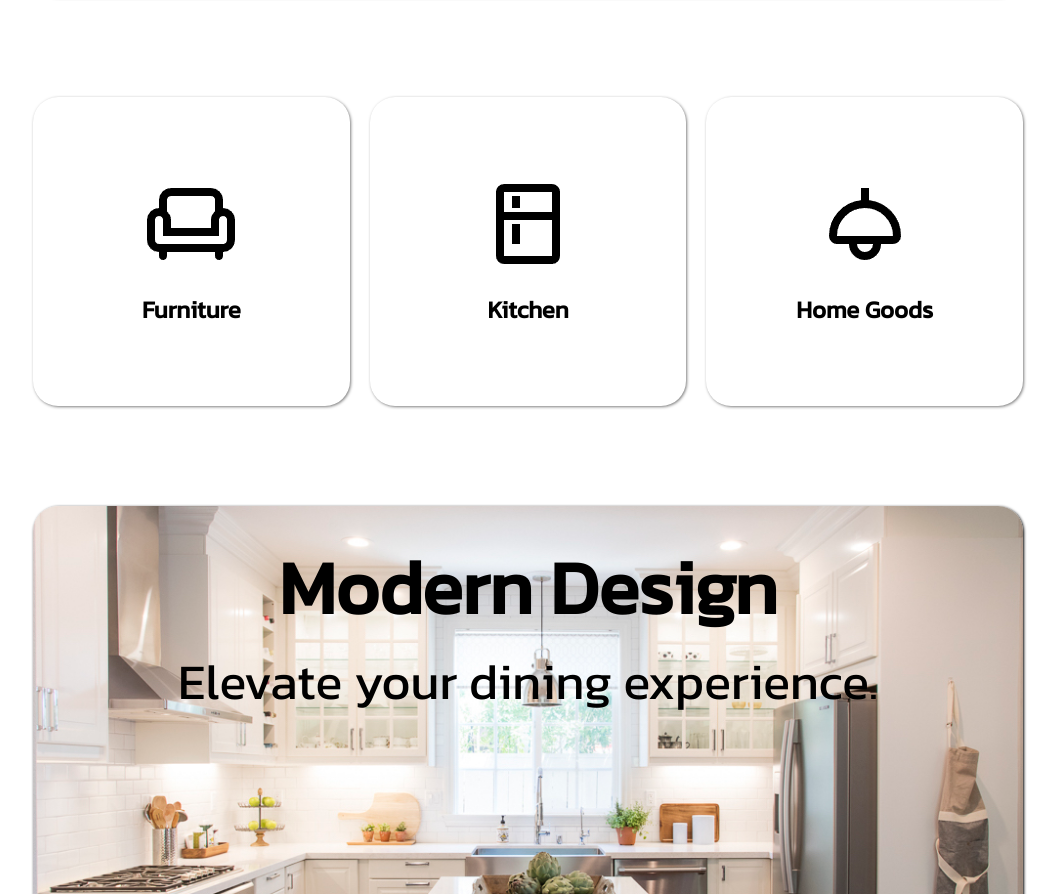
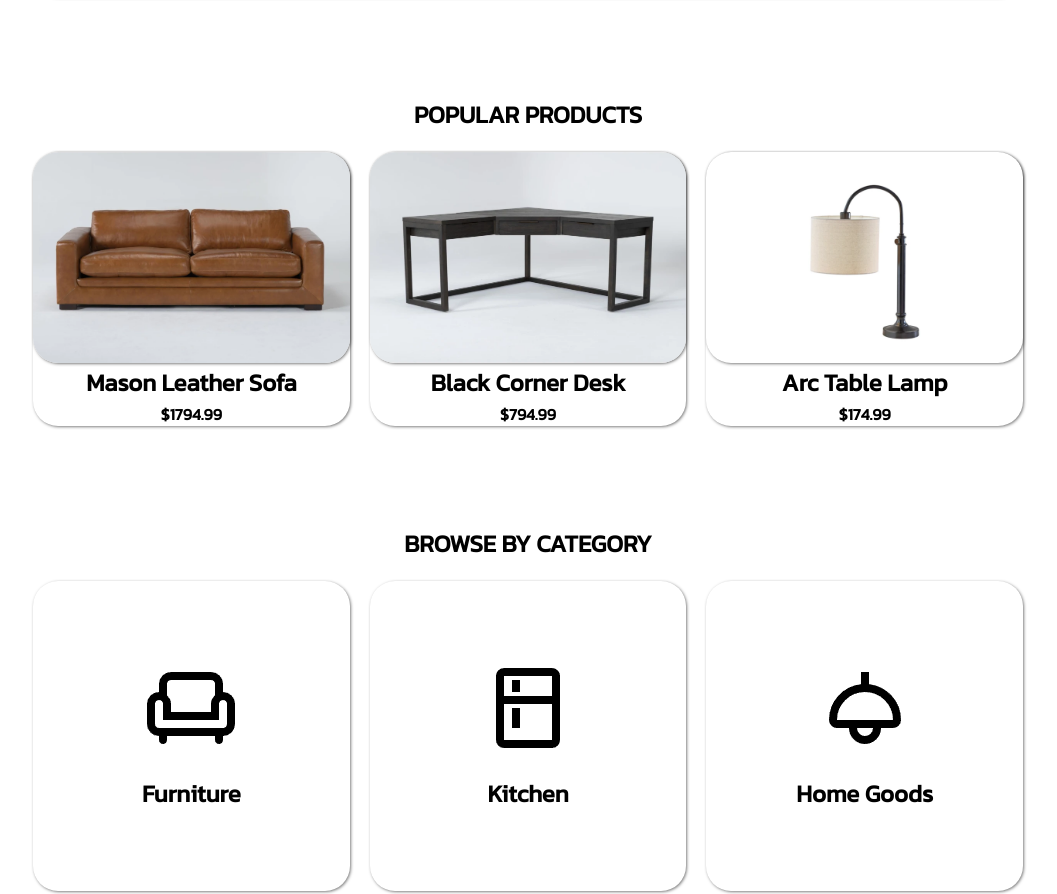
Before and after one commit to MIKNSJ/structure, a plain HTML site: page index.html in a window 1280 px wide. Shown: the part 1550-2444 px from the top of the page, without its empty margins (112-1169 px from the left). Drawn offline with Linux system fonts and the light colour scheme.

Commit message:
product section

```diff
--- a/index.html
+++ b/index.html
@@ -64,11 +64,11 @@
                 </div>
             </div>
 
-            <div id = "mn-br-con04">
+            <div id = "mn-br-con03">
                 <div class = "barrier"></div>
             </div>
 
-            <div id = "mn-hero-con05" class = "container">
+            <div id = "mn-hero-con04" class = "container">
                 <div id = hero class = "hero_">
                     <img src = "assets/hero.png" alt = "hero_pic" id = "hero_pic" class = "hero__pic">
 
@@ -79,11 +79,11 @@
                 </div>
             </div>
 
-            <div id = "mn-br-con06">
+            <div id = "mn-br-con05">
                 <div class = "barrier"></div>
             </div>
 
-            <div id = "mn-feat-con07" class = "container">
+            <div id = "mn-feat-con06" class = "container">
                 <div id = "featured" class = "featured_">
                     <h2 id = "featured_text"> FEATURED PRODUCT </h2>
 
@@ -100,12 +100,45 @@
                 </div>
             </div>
 
-            <div id = "mn-br-con08">
+            <div id = "mn-br-con07">
                 <div class = "barrier"></div>
             </div>
 
-            <div id = "mn-cat-con09" class = "container">
+            <div id = "mn-popular-con08" class = "container">
+                <div id = "popular" class = "popular_">
+                    <h2 id = "popular_text"> POPULAR PRODUCTS </h2>
+
+                    <div id = "popular_items" class = "popular__items">
+                        <a href = "#" id = "pop_prod_01" class = "pop_prod">
+                            <img src = "assets/sofa.png" alt = "sofa" id = "sofa" class = "pop__product_pic">
+                            <h2 id = "pop_prod_01_brand"> Mason Leather Sofa </h2>
+                            <h4 id = "pop_prod_01_price"> $1794.99 </h4>
+                        </a>
+
+                        <a href = "#" id = "pop_prod_02" class = "pop_prod">
+                            <img src = "assets/desk.png" alt = "desk" id = "desk" class = "pop__product_pic">
+                            <h2 id = "pop_prod_02_brand"> Black Corner Desk </h2>
+                            <h4 id = "pop_prod_02_price"> $794.99 </h4>
+                        </a>
+
+                        <a href = "#" id = "pop_prod_03" class = "pop_prod">
+                            <img src = "assets/lamp.png" alt = "lamp" id = "lamp" class = "pop__product_pic">
+                            <h2 id = "pop_prod_03_brand"> Arc Table Lamp </h2>
+                            <h4 id = "pop_prod_03_price"> $174.99 </h4>
+                        </a>
+                    </div>
+                </div>
+            </div>
+
+            <div id = "mn-br-con09">
+                <div class = "barrier"></div>
+            </div>
+
+            <div id = "mn-cat-con10" class = "container">
                 <div id = "cat" class = "cat_">
+                    <h2 id = "cat_title">BROWSE BY CATEGORY</h2>
+
+                    <div id = "cat_list" class = "cat__list">
                         <a href = "#" id = "cat_01" class = "cat__box">
                             <img src = "assets/header_chair.png" alt = "cat_01_pic" id = "cat_01_pic" class = "cat__pic">
                             <h2 id = "cat_01_title">Furniture</h2>
@@ -122,12 +155,13 @@
                         </a>
                     </div>
                 </div>
+            </div>
 
-            <div id = "mn-br-con10">
+            <div id = "mn-br-con11">
                 <div class = "barrier"></div>
             </div>
 
-            <div id = "mn-hero-two-con11" class = "container">
+            <div id = "mn-hero-two-con12" class = "container">
                 <div id = hero_two class = "hero_">
                     <img src = "assets/kitchen_room.png" alt = "hero_two_pic" id = "hero_two_pic" class = "hero__two_pic">
 
@@ -139,9 +173,21 @@
                 </div>
             </div>
 
-            <div id = "mn-br-con12">
+            <div id = "mn-br-con13">
                 <div class = "barrier"></div>
             </div>
         </main>
+
+        <footer>
+            <div id = "ft-foot-con01" class = "container">
+                <div id = "footer" class = "footer_">
+                    <h1 id = "test"> RESOURCES COMING SOON... </h1>
+                </div>
+            </div>
+
+            <div id = "ft-br-conXX">
+                <div class = "barrier"></div>
+            </div>
+        </footer>
     </body>
 <html>
--- a/styles.css
+++ b/styles.css
@@ -241,6 +241,44 @@ header {
     padding: 10px;
 }
 
+#popular {
+    display: flex;
+    flex-direction: column;
+    align-items: center;
+    padding: 0 5%;
+    gap: 20px;
+}
+
+#popular_items {
+    display: flex;
+    flex-direction: column;
+    align-items: center;
+    width: 100%;
+    gap: 20px;
+}
+
+.pop_prod {
+    display: flex;
+    flex-direction: column;
+    align-items: center;
+    gap: 2px;
+    width: 100%;
+
+    color: black;
+    text-decoration: none;
+    border-radius: 25px;
+    box-shadow: 1px 1px 3px 0px rgba(0,0,0,0.5);
+}
+
+.pop__product_pic {
+    display: flex;
+    width: 100%;
+    flex-grow: 1;
+    flex-basis: 0;
+    border-radius: 25px;
+    box-shadow: 1px 1px 3px 0px rgba(0,0,0,0.5);
+}
+
 #hero_two {
     position: relative;
     display: flex;
@@ -284,8 +322,15 @@ header {
     gap: 20px;
 }
 
+#cat_list {
+    display: flex;
+    flex-direction: column;
+    align-items: stretch;
+    width: 100%;
+    gap: 20px;
+}
+
 .cat__box {
-    cursor: pointer;
     border: none;
     text-decoration: none;
     color: black;
@@ -303,8 +348,12 @@ header {
     flex-basis: 0;
 }
 
-#mn-br-con06 .barrier, #mn-br-con08 .barrier, #mn-br-con10 .barrier {
+#mn-br-con05 .barrier, #mn-br-con07 .barrier, #mn-br-con09 .barrier, #mn-br-con11 .barrier, #mn-br-con13 .barrier {
     height: 100px;
+}
+
+#test {
+    text-align: center;
 }
 
 @media screen and (min-width: 750px) {
@@ -339,9 +388,14 @@ header {
         opacity: 1;
     }
 
-    #cat {
+    #popular_items {
         flex-direction: row;
-        justify-content: space-evenly;
+        align-items: stretch;
+    }
+
+    #cat_list {
+        flex-direction: row;
+        justify-content: space-between;
         align-items: stretch;
     }
 }
@@ -372,6 +426,15 @@ header {
         transform: scale(1.05);
     }
 
+    .pop_prod {
+        transform: scale(1);
+        transition: transform 0.5s;
+    }
+
+    .pop_prod:hover {
+        transform: scale(1.05);
+    }
+
     #mattress_tag {
         font-size: 35px;
     }
```
Also changed, not shown: assets/desk.png (added), assets/lamp.png (added), assets/sofa.png (added). Lines whose indentation alone changed are shown as unchanged.
